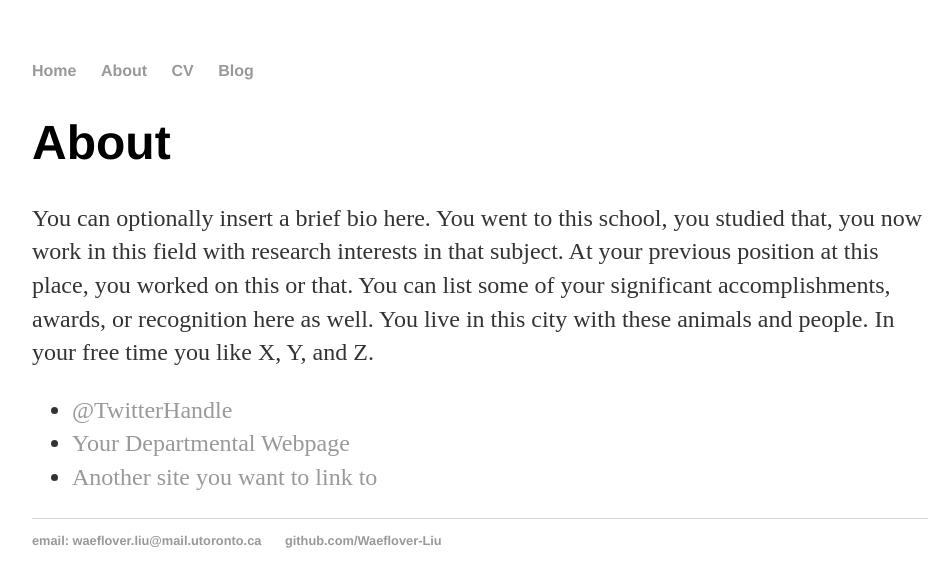
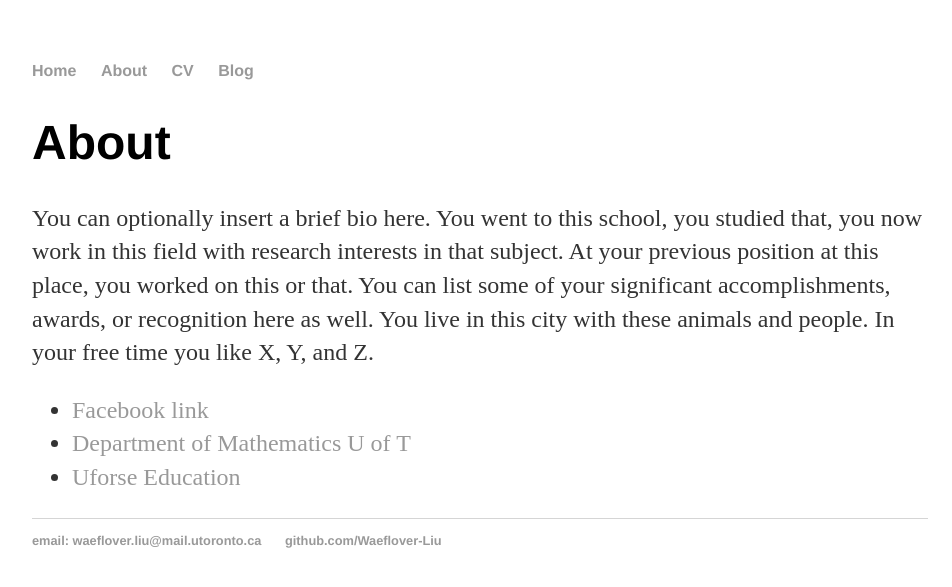
Before and after one commit to Waeflover-Liu/waeflover-liu.github.io, a Jekyll site: the page built from about/index.html, in a window 1280 px wide. Shown: the top 587 px of the page, without its empty margins (160-1112 px from the left). Built offline with Jekyll 4.4.1, drawn with Linux system fonts in a browser that asks for light colours.

Commit message:
Update index.html

```diff
--- a/about/index.html
+++ b/about/index.html
@@ -8,8 +8,8 @@ title: About Zhiyu Liu
 			<p>You can optionally insert a brief bio here. You went to this school, you studied that, you now work in this field with research interests in that subject. At your previous position at this place, you worked on this or that. You can list some of your significant accomplishments, awards, or recognition here as well. You live in this city with these animals and people. In your free time you like X, Y, and Z.</p>
 
 			<ul class="contacts">
-				<li><a href="#">@TwitterHandle</a></li>
-				<li><a href="#">Your Departmental Webpage</a></li>
-				<li><a href="#">Another site you want to link to</a></li>
+				<li><a href="https://www.facebook.com/zhiyu.liu.186">Facebook link</a></li>
+				<li><a href="https://www.math.toronto.edu/cms/">Department of Mathematics U of T</a></li>
+				<li><a href="https://uforse.com/en/">Uforse Education</a></li>
 				</ul>
 		</div>
```
